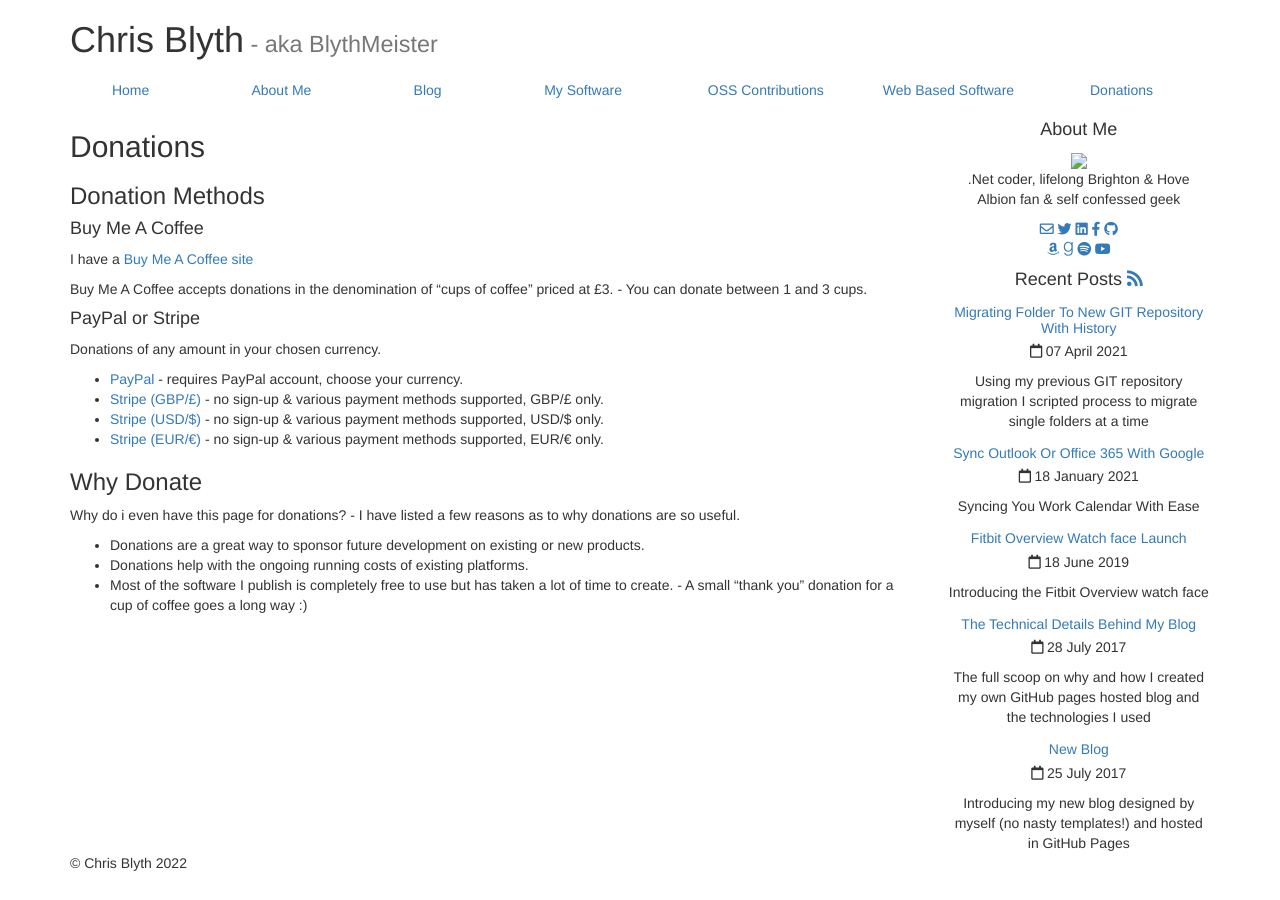
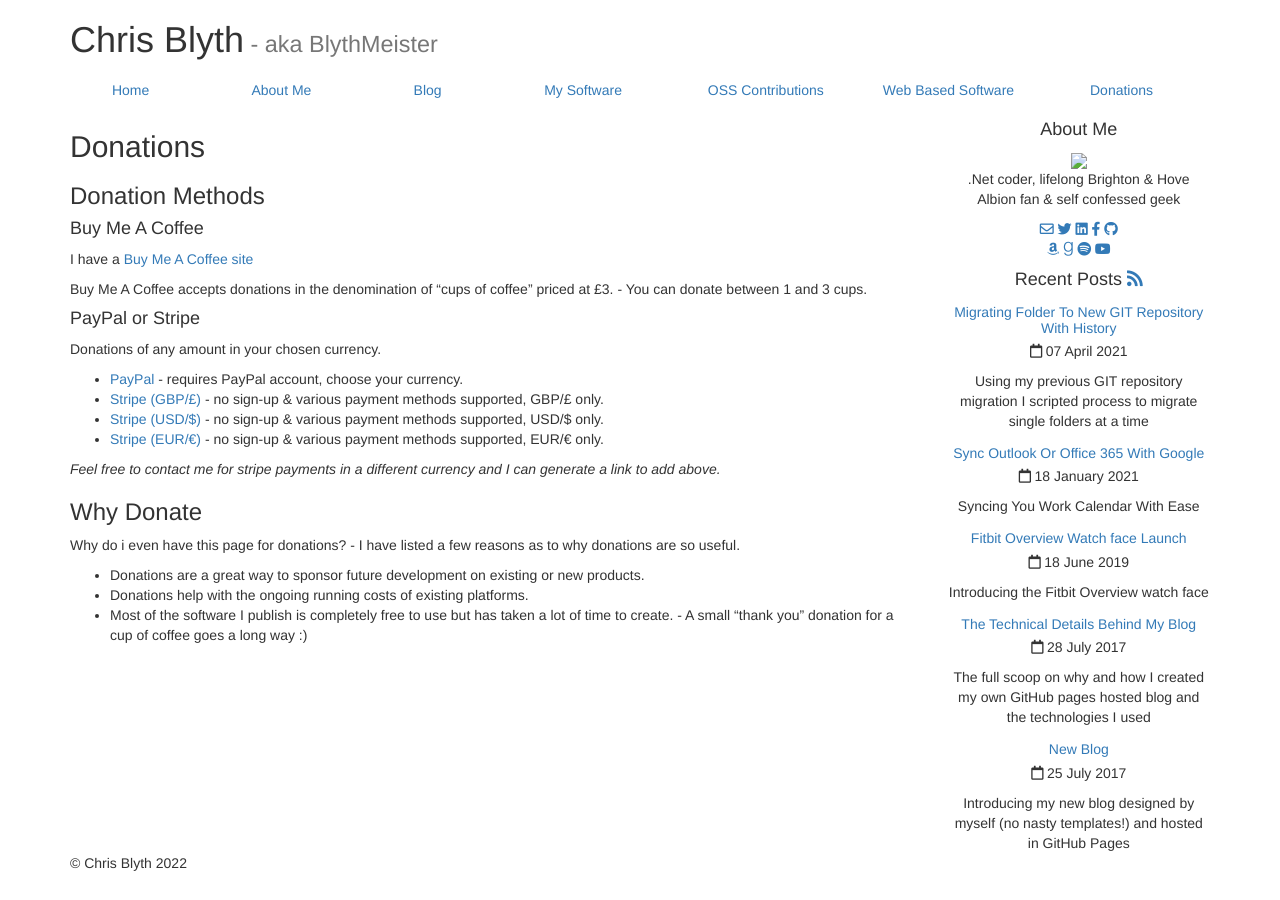
Before and after one commit to BlythMeister/blyth.me.uk, a Jekyll site: the page built from donations/index.md, in a window 1280 px wide. Built offline with Jekyll 4.4.1, drawn with Linux system fonts in a browser that asks for light colours; nearby versions of some CDN libraries.

Commit message:
Update index.md

```diff
--- a/donations/index.md
+++ b/donations/index.md
@@ -22,6 +22,8 @@ Donations of any amount in your chosen currency.
 * [Stripe (USD/$)](https://donate.stripe.com/aEUfZXdm5aOE7OE8wx) - no sign-up & various payment methods supported, USD/$ only.
 * [Stripe (EUR/€)](https://donate.stripe.com/4gwcNLgyh9KA1qg6oq) - no sign-up & various payment methods supported, EUR/€ only.
 
+_Feel free to contact me for stripe payments in a different currency and I can generate a link to add above._
+
 ### Why Donate
 
 Why do i even have this page for donations? - I have listed a few reasons as to why donations are so useful.
```
